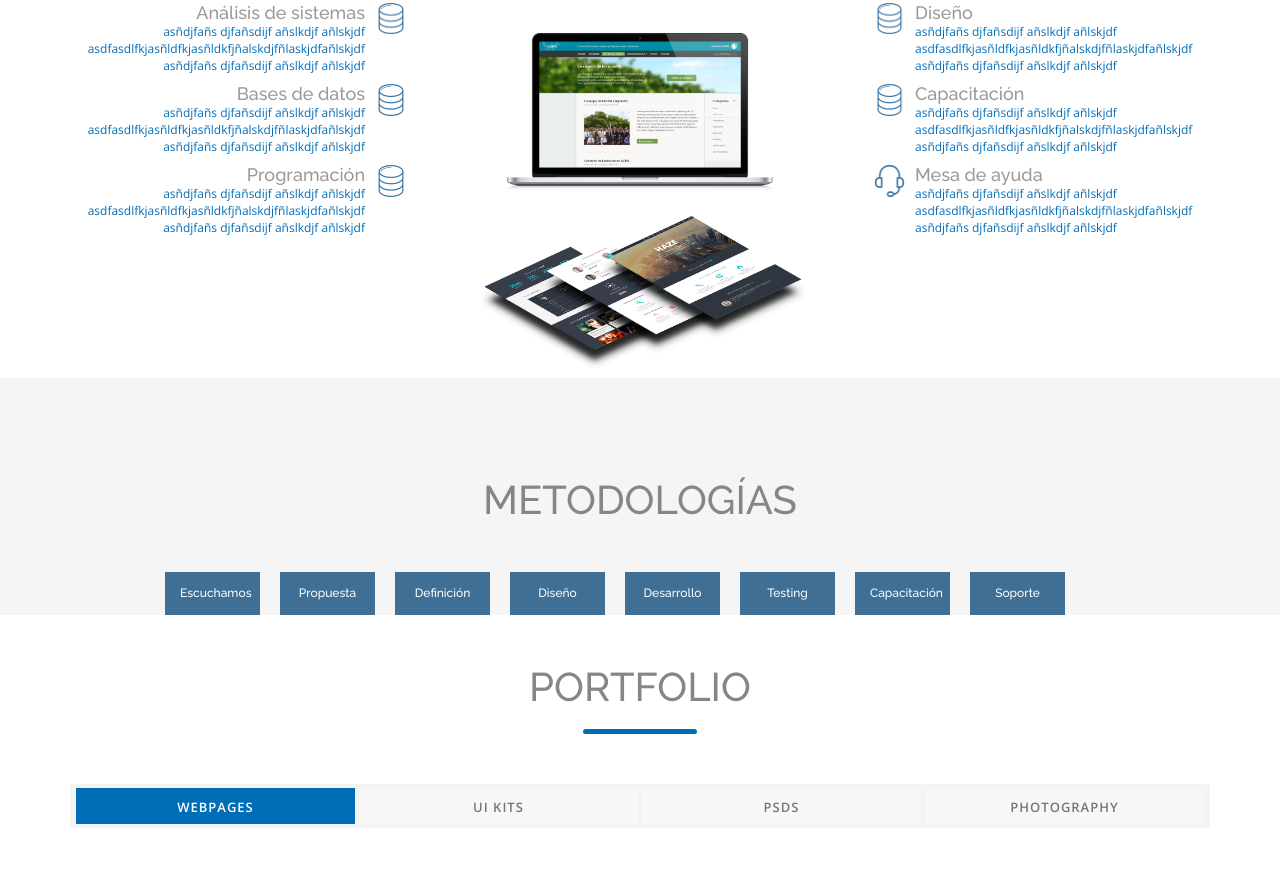
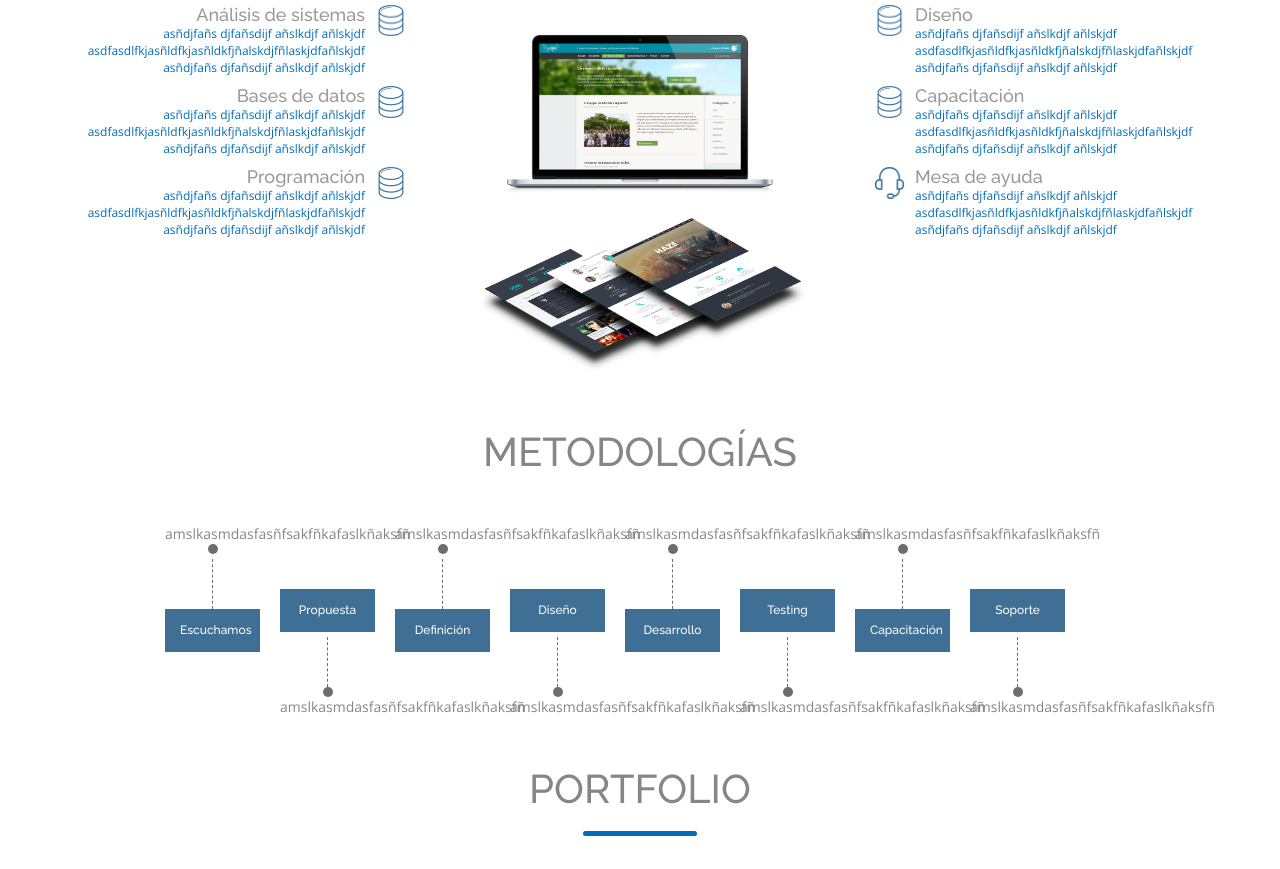
Before and after one commit to fMonocle/hv, a website: page js/views/home.html in a window 1280 px wide. Shown: the part 1637-2506 px from the top of the page. Drawn offline with nearby package versions, Linux system fonts and the light colour scheme; files that its build step writes are made by us from their sources; files whose address does not match are found by name.

Commit message:
Sigo con metodologías

```diff
--- a/css/style.css
+++ b/css/style.css
@@ -406,6 +406,7 @@ h1, .about h3, .portfolio h3, .testimonial h3, .skills h3, .stats h3, .clients h
 .nosotros {
 	background-color: #f5f5f5;
 	padding-top: 50px;
+	border-bottom: 2px solid #D6D6D6;
 }
 
 .nosotros h1{
@@ -2336,7 +2337,13 @@ a.mail:hover {
 		padding-left: 20px;
 		padding-top: 10px;
 	}
-
+.colMetodologias{
+	width: 50% !important;
+	padding: 0px;
+	/* margin-right: 20px; */
+	margin: auto !important;
+	margin-bottom: 20px !important;
+	}
 	.metodologias-icon-icon img {
 		padding-top: 0;
 	}
@@ -2639,4 +2646,34 @@ a.mail:hover {
 	margin-top: 30px;
 	font-weight: 600;
 }
+
+.lineasPunteadas{
+	height: 50px;
+  border-right: 1px dashed #6D6D6D;
+  width: 51%;
+  margin-top: 5px;
+}
+
+.lineasPunteadasNone{
+	height: 50px;
+  border-right: none;
+  width: 51%;
+  margin-top: 5px;
+}
+
+.circuloMetodologias{
+	height: 10px;
+	width: 10px;
+	background: #6D6D6D;
+	border-radius: 10px;
+	margin: auto;
+}
+
+.circuloMetodologiasNone{
+	height: 10px;
+	width: 10px;
+	background: none;
+	border-radius: 10px;
+}
+	margin: auto;
 /*-- //Responsive Code --*/
--- a/js/views/home.html
+++ b/js/views/home.html
@@ -351,7 +351,7 @@ License URL: http://creativecommons.org/licenses/by/3.0/
 		<!-- //About -->
 
 		<!-- Metodologias -->
-		<div class="nosotros" id="metodologias">
+		<div class="" id="metodologias">
 			<div class="container">
 
 				<h1>METODOLOGÍAS</h1>
@@ -359,51 +359,108 @@ License URL: http://creativecommons.org/licenses/by/3.0/
 				<div class="feature-grid">
 					<div class="col-md-10" id="divMetodologias">
 						<div class="row sans-shadow text-center">
+
 							<div class="col-md-2 colMetodologias">
+								<div>
+									<p>amslkasmdasfasñfsakfñkafaslkñaksfñ</p>
+								</div>
+								<div class="circuloMetodologias"></div>
+								<div class="lineasPunteadas"></div>
 								<div class="metodologias-icon">
 									<h4>Escuchamos</h4>
+								</div>
+								<div class="lineasPunteadasNone"></div>
+								<div class="circuloMetodologiasNone"></div>
+							</div>
+
+							<div class="col-md-2 colMetodologias">
+								<div class="lineasPunteadasNone"></div>
+								<div class="circuloMetodologiasNone"></div>
+								<div class="metodologias-icon">
+									<h4>Propuesta</h4>
+								</div>
+								<div class="lineasPunteadas"></div>
+								<div class="circuloMetodologias"></div>
+								<div>
+									<p>amslkasmdasfasñfsakfñkafaslkñaksfñ</p>
 								</div>
 							</div>
 
 							<div class="col-md-2 colMetodologias">
+								<div>
+									<p>amslkasmdasfasñfsakfñkafaslkñaksfñ</p>
+								</div>
+								<div class="circuloMetodologias"></div>
+								<div class="lineasPunteadas"></div>
 								<div class="metodologias-icon">
-									<h4>Propuesta</h4>
+									<h4>Definición</h4>
+								</div>
+								<div class="lineasPunteadasNone"></div>
+								<div class="circuloMetodologiasNone"></div>
+							</div>
+
+							<div class="col-md-2 colMetodologias">
+								<div class="lineasPunteadasNone"></div>
+								<div class="circuloMetodologiasNone"></div>
+								<div class="metodologias-icon">
+									<h4>Diseño</h4>
+								</div>
+								<div class="lineasPunteadas"></div>
+								<div class="circuloMetodologias"></div>
+								<div>
+									<p>amslkasmdasfasñfsakfñkafaslkñaksfñ</p>
 								</div>
 							</div>
 
 							<div class="col-md-2 colMetodologias">
+								<div>
+									<p>amslkasmdasfasñfsakfñkafaslkñaksfñ</p>
+								</div>
+								<div class="circuloMetodologias"></div>
+								<div class="lineasPunteadas"></div>
 								<div class="metodologias-icon">
-									<h4>Definición</h4>
+									<h4>Desarrollo</h4>
+								</div>
+								<div class="lineasPunteadasNone"></div>
+								<div class="circuloMetodologiasNone"></div>
+							</div>
+
+							<div class="col-md-2 colMetodologias">
+								<div class="lineasPunteadasNone"></div>
+								<div class="circuloMetodologiasNone"></div>
+								<div class="metodologias-icon">
+									<h4>Testing</h4>
+								</div>
+								<div class="lineasPunteadas"></div>
+								<div class="circuloMetodologias"></div>
+								<div>
+									<p>amslkasmdasfasñfsakfñkafaslkñaksfñ</p>
 								</div>
 							</div>
 
 							<div class="col-md-2 colMetodologias">
+								<div>
+									<p>amslkasmdasfasñfsakfñkafaslkñaksfñ</p>
+								</div>
+								<div class="circuloMetodologias"></div>
+								<div class="lineasPunteadas"></div>
 								<div class="metodologias-icon">
-									<h4>Diseño</h4>
+									<h4>Capacitación</h4>
 								</div>
+								<div class="lineasPunteadasNone"></div>
+								<div class="circuloMetodologiasNone"></div>
 							</div>
 
 							<div class="col-md-2 colMetodologias">
-								<div class="metodologias-icon">
-									<h4>Desarrollo</h4>
-								</div>
-							</div>
-
-							<div class="col-md-2 colMetodologias">
-								<div class="metodologias-icon">
-									<h4>Testing</h4>
-								</div>
-							</div>
-
-							<div class="col-md-2 colMetodologias">
-								<div class="metodologias-icon">
-									<h4>Capacitación</h4>
-								</div>
-							</div>
-
-							<div class="col-md-2 colMetodologias">
+								<div class="lineasPunteadasNone"></div>
+								<div class="circuloMetodologiasNone"></div>
 								<div class="metodologias-icon">
 									<h4>Soporte</h4>
+								</div>
+								<div class="lineasPunteadas"></div>
+								<div class="circuloMetodologias"></div>
+								<div>
+									<p>amslkasmdasfasñfsakfñkafaslkñaksfñ</p>
 								</div>
 							</div>
 							<div class="clearfix"></div>
```
